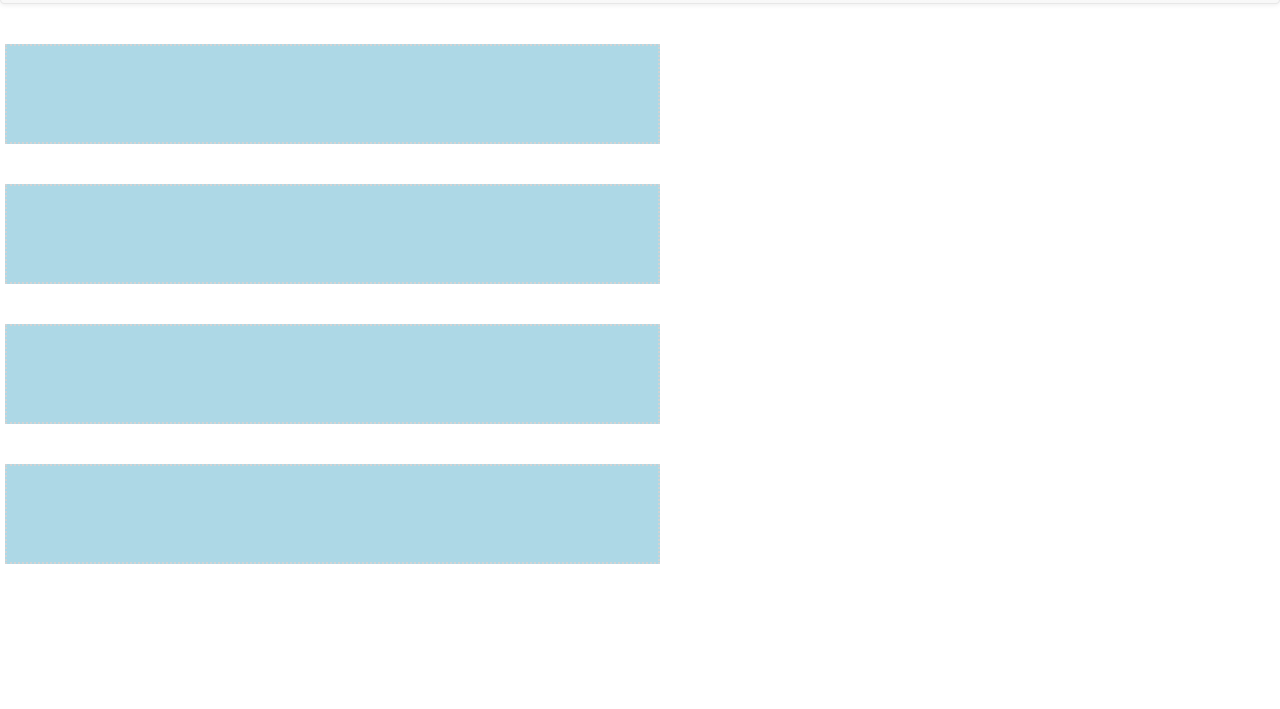
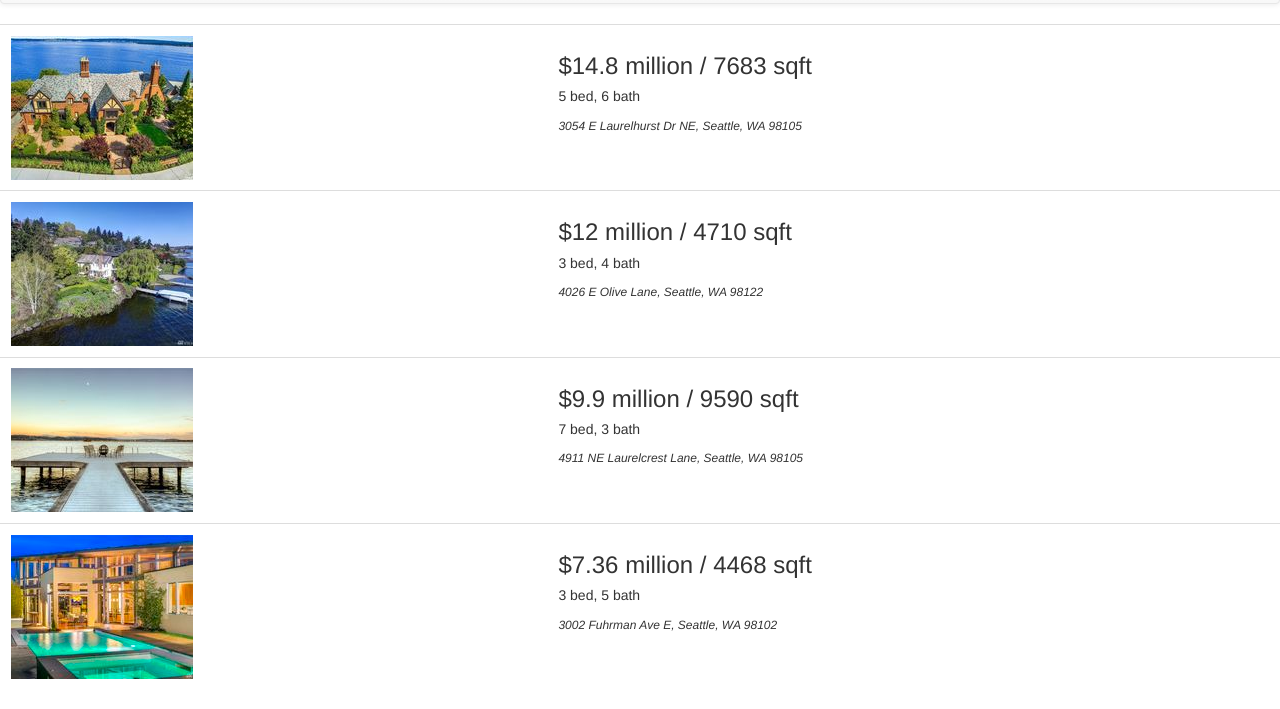
Before and after one commit to amosaula/luxhomes, a plain HTML site: page index.html in a window 1280 px wide. Shown: the part 108-817 px from the top of the page. Drawn offline with nearby package versions, Linux system fonts and the light colour scheme.

Commit message:
front page done

```diff
--- a/index.html
+++ b/index.html
@@ -31,16 +31,51 @@
 
 
     <!--- begin content -->
-    <div>
-    <div class="row">
-      <div class="col-md-6"></div>
-      <div class="col-md-6"></div>
-    </div>
 
-    <div class="row">
-       <div class="col-md-6"></div>
-       <div class="col-md-6"></div>
-    </div>
+    <table class="table">
+    <tbody>
+        <tr>
+            <td>
+                <a href = "prop1.html"><img src = "img/thumb1.jpg" style = "height: 100%; padding: 2pt;"></a>
+            </td>
+            <td>
+                <h3> $14.8 million / 7683 sqft </h3>
+                <h5> 5 bed, 6 bath </h5>
+                <p> 3054 E Laurelhurst Dr NE, Seattle, WA 98105 </p>
+            </td>
+        </tr>
+        <tr>
+            <td>
+                <img src = "img/thumb2.jpg" style = "height: 100%; padding: 2pt;">
+            </td>
+            <td>
+                <h3> $12 million / 4710 sqft </h3>
+                <h5> 3 bed, 4 bath </h5>
+                <p> 4026 E Olive Lane, Seattle, WA 98122 </p>
+            </td>
+        </tr>
+        <tr>
+            <td>
+                <img src = "img/thumb3.jpg" style = "height: 100%; padding: 2pt;">
+            </td>
+            <td>
+                <h3> $9.9 million / 9590 sqft </h3>
+                <h5> 7 bed, 3 bath </h5>
+                <p>4911 NE Laurelcrest Lane, Seattle, WA 98105 </p>
+            </td>
+        </tr>
+        <tr>
+            <td>
+                <img src = "img/thumb4.jpg" style = "height: 100%; padding: 2pt;">
+            </td>
+            <td>
+                <h3> $7.36 million / 4468 sqft </h3>
+                <h5> 3 bed, 5 bath </h5>
+                <p> 3002 Fuhrman Ave E, Seattle, WA 98102 </p>
+            </td>
+        </tr>
+    </tbody>
+</table>
 
 
 
--- a/luxhomes.css
+++ b/luxhomes.css
@@ -20,9 +20,19 @@ content{
 	margin-top: 150px;
 }
 
-.col-md-6{
-	height: 100px;
-	background: lightblue;
-	border: 2px dotted lightgray;
-	margin: 20px;
+table{
+	padding: 0px;
 }
+
+td{
+	text-align: left;
+	padding: 0px;
+
+}
+
+p{
+	font-style: italic;
+	font-size: 9pt;
+	margin-left: 300px;
+	display: inline;
+}
```
Also changed, not shown: prop1.html (+5 -1 lines).
